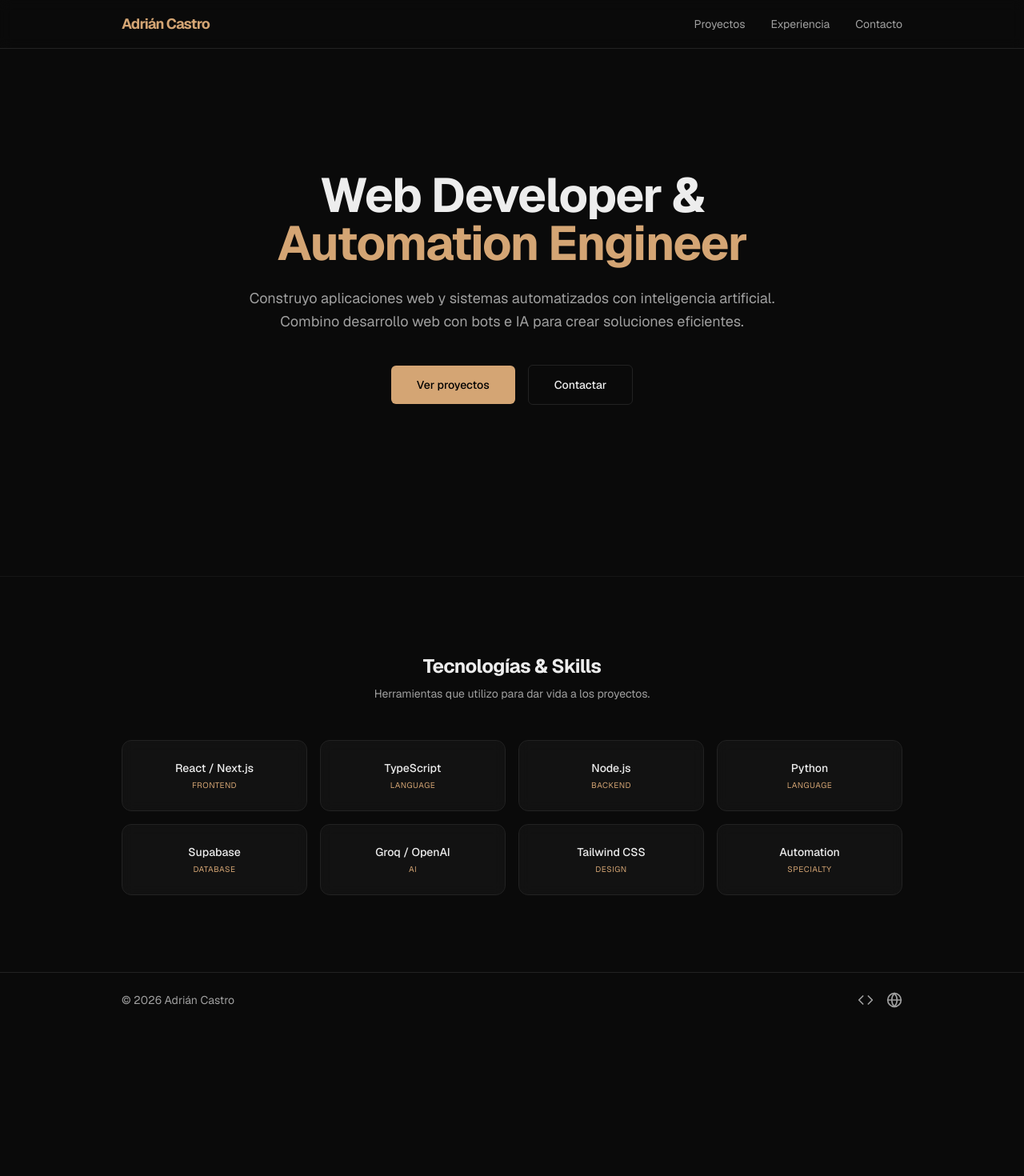
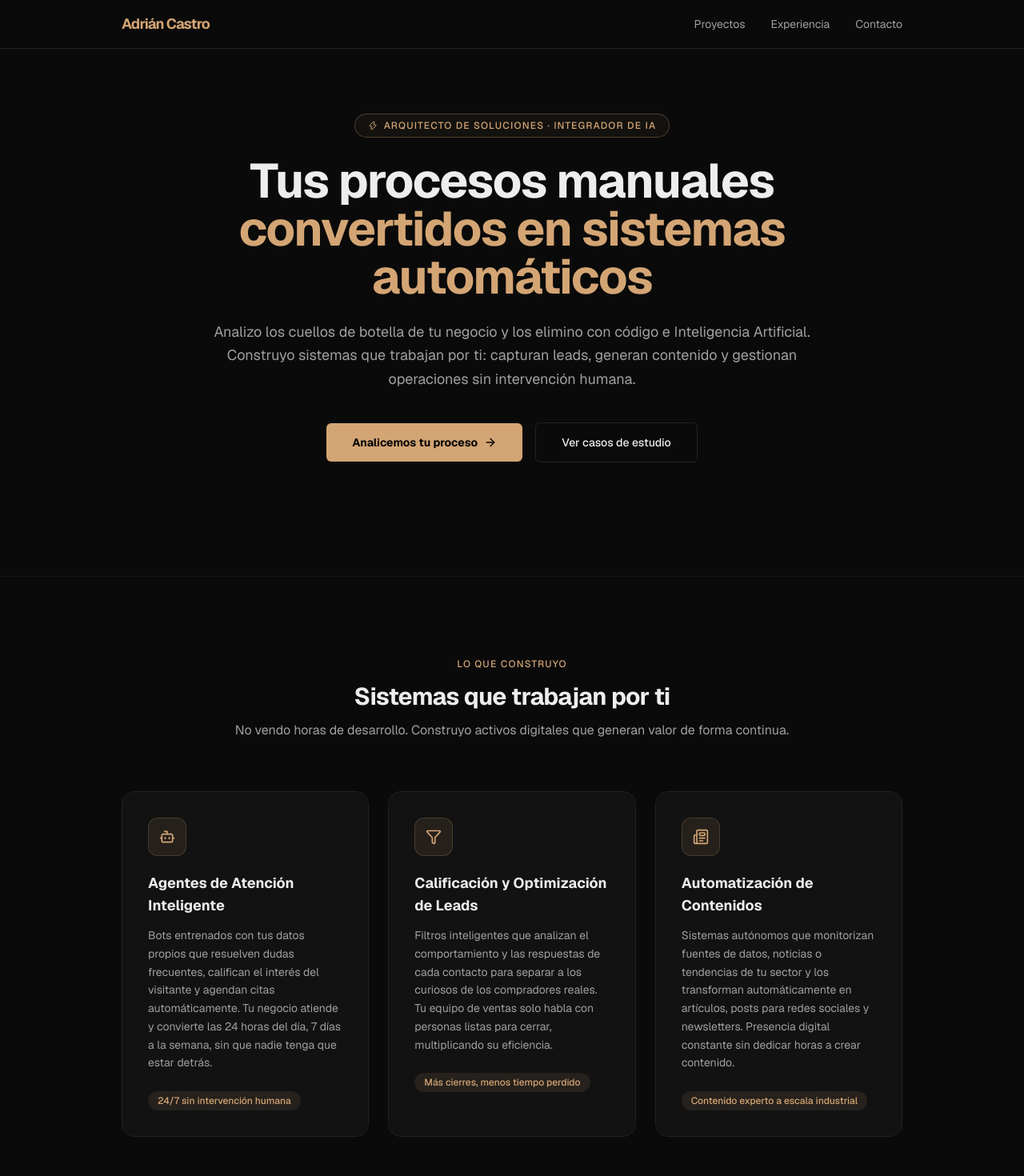
Before and after one commit to sradrii5/Portfolio, a Next.js app: page / in a window 1280 px wide. Shown: the top 1470 px of the page at 80% size. Before the commit the page ends 1284 px from the top, so only its background shows below. Built offline with nearby package versions, Linux system fonts and the light colour scheme.

Commit message:
feat: rebrand to AI Solutions Architect - new hero, project descriptions and solutions section

```diff
--- a/src/app/page.tsx
+++ b/src/app/page.tsx
@@ -1,10 +1,12 @@
 import Hero from "@/components/hero"
+import Solutions from "@/components/solutions"
 import Skills from "@/components/skills"
 
 export default function Home() {
   return (
     <>
       <Hero />
+      <Solutions />
       <Skills />
     </>
   )
--- a/src/components/hero.tsx
+++ b/src/components/hero.tsx
@@ -2,48 +2,62 @@
 
 import Link from "next/link"
 import { motion } from "framer-motion"
+import { ArrowRight, Zap } from "lucide-react"
 
 export default function Hero() {
   return (
     <section className="flex min-h-[90vh] flex-col items-center justify-center px-6">
-      <div className="mx-auto max-w-2xl text-center">
+      <div className="mx-auto max-w-3xl text-center">
+
+        <motion.div
+          initial={{ opacity: 0, y: 20 }}
+          animate={{ opacity: 1, y: 0 }}
+          transition={{ duration: 0.4 }}
+          className="mb-6 inline-flex items-center gap-2 rounded-full border border-gold/30 bg-gold/5 px-4 py-1.5 text-xs font-medium uppercase tracking-widest text-gold"
+        >
+          <Zap className="h-3 w-3" />
+          Arquitecto de Soluciones · Integrador de IA
+        </motion.div>
+
         <motion.h1
           initial={{ opacity: 0, y: 20 }}
           animate={{ opacity: 1, y: 0 }}
-          transition={{ duration: 0.5 }}
+          transition={{ duration: 0.5, delay: 0.1 }}
           className="text-4xl font-bold tracking-tight sm:text-6xl"
         >
-          Web Developer &<br />
-          <span className="text-gold">Automation Engineer</span>
+          Tus procesos manuales{" "}
+          <span className="text-gold">convertidos en sistemas automáticos</span>
         </motion.h1>
 
         <motion.p
           initial={{ opacity: 0, y: 20 }}
           animate={{ opacity: 1, y: 0 }}
-          transition={{ duration: 0.5, delay: 0.1 }}
+          transition={{ duration: 0.5, delay: 0.2 }}
           className="mt-6 text-lg leading-relaxed text-muted"
         >
-          Construyo aplicaciones web y sistemas automatizados con inteligencia artificial.
-          Combino desarrollo web con bots e IA para crear soluciones eficientes.
+          Analizo los cuellos de botella de tu negocio y los elimino con código e Inteligencia Artificial.
+          Construyo sistemas que trabajan por ti: capturan leads, generan contenido y gestionan operaciones
+          sin intervención humana.
         </motion.p>
 
         <motion.div
           initial={{ opacity: 0, y: 20 }}
           animate={{ opacity: 1, y: 0 }}
-          transition={{ duration: 0.5, delay: 0.2 }}
-          className="mt-10 flex items-center justify-center gap-4"
+          transition={{ duration: 0.5, delay: 0.3 }}
+          className="mt-10 flex flex-col items-center justify-center gap-4 sm:flex-row"
         >
           <Link
-            href="/projects"
-            className="rounded-md bg-gold px-8 py-3.5 text-sm font-medium text-black transition-all hover:scale-105 hover:opacity-90 active:scale-95"
+            href="/contact"
+            className="group flex items-center gap-2 rounded-md bg-gold px-8 py-3.5 text-sm font-bold text-black transition-all hover:scale-105 hover:opacity-90 active:scale-95"
           >
-            Ver proyectos
+            Analicemos tu proceso
+            <ArrowRight className="h-4 w-4 transition-transform group-hover:translate-x-1" />
           </Link>
           <Link
-            href="/contact"
+            href="/projects"
             className="rounded-md border border-border px-8 py-3.5 text-sm font-medium text-foreground transition-all hover:border-gold hover:bg-gold/5 active:scale-95"
           >
-            Contactar
+            Ver casos de estudio
           </Link>
         </motion.div>
       </div>
--- /dev/null
+++ b/src/components/solutions.tsx
@@ -0,0 +1,81 @@
+"use client"
+
+import { motion } from "framer-motion"
+import { Bot, Filter, Newspaper } from "lucide-react"
+
+const solutions = [
+  {
+    icon: Bot,
+    title: "Agentes de Atención Inteligente",
+    description:
+      "Bots entrenados con tus datos propios que resuelven dudas frecuentes, califican el interés del visitante y agendan citas automáticamente. Tu negocio atiende y convierte las 24 horas del día, 7 días a la semana, sin que nadie tenga que estar detrás.",
+    highlight: "24/7 sin intervención humana",
+  },
+  {
+    icon: Filter,
+    title: "Calificación y Optimización de Leads",
+    description:
+      "Filtros inteligentes que analizan el comportamiento y las respuestas de cada contacto para separar a los curiosos de los compradores reales. Tu equipo de ventas solo habla con personas listas para cerrar, multiplicando su eficiencia.",
+    highlight: "Más cierres, menos tiempo perdido",
+  },
+  {
+    icon: Newspaper,
+    title: "Automatización de Contenidos",
+    description:
+      "Sistemas autónomos que monitorizan fuentes de datos, noticias o tendencias de tu sector y los transforman automáticamente en artículos, posts para redes sociales y newsletters. Presencia digital constante sin dedicar horas a crear contenido.",
+    highlight: "Contenido experto a escala industrial",
+  },
+]
+
+export default function Solutions() {
+  return (
+    <section className="border-t border-border/50 py-24">
+      <div className="mx-auto max-w-5xl px-6">
+        <motion.div
+          initial={{ opacity: 0, y: 20 }}
+          whileInView={{ opacity: 1, y: 0 }}
+          viewport={{ once: true }}
+          transition={{ duration: 0.5 }}
+          className="mb-16 text-center"
+        >
+          <span className="text-xs font-medium uppercase tracking-widest text-gold">
+            Lo que construyo
+          </span>
+          <h2 className="mt-3 text-3xl font-bold tracking-tight">
+            Sistemas que trabajan por ti
+          </h2>
+          <p className="mt-3 text-muted">
+            No vendo horas de desarrollo. Construyo activos digitales que generan valor de forma continua.
+          </p>
+        </motion.div>
+
+        <div className="grid gap-6 md:grid-cols-3">
+          {solutions.map((solution, index) => (
+            <motion.div
+              key={solution.title}
+              initial={{ opacity: 0, y: 20 }}
+              whileInView={{ opacity: 1, y: 0 }}
+              viewport={{ once: true }}
+              transition={{ duration: 0.4, delay: index * 0.1 }}
+              className="group relative overflow-hidden rounded-2xl border border-border bg-card/50 p-8 backdrop-blur-sm transition-all hover:border-gold/40"
+            >
+              {/* Subtle glow on hover */}
+              <div className="pointer-events-none absolute inset-0 rounded-2xl bg-gold/0 transition-all duration-500 group-hover:bg-gold/[0.03]" />
+
+              <div className="mb-5 flex h-12 w-12 items-center justify-center rounded-xl border border-gold/20 bg-gold/10">
+                <solution.icon className="h-5 w-5 text-gold" />
+              </div>
+
+              <h3 className="mb-3 text-lg font-bold">{solution.title}</h3>
+              <p className="text-sm leading-relaxed text-muted">{solution.description}</p>
+
+              <div className="mt-6 inline-block rounded-full bg-gold/10 px-3 py-1 text-xs font-medium text-gold">
+                {solution.highlight}
+              </div>
+            </motion.div>
+          ))}
+        </div>
+      </div>
+    </section>
+  )
+}
--- a/src/data/projects.ts
+++ b/src/data/projects.ts
@@ -17,19 +17,19 @@ export const projects: Project[] = [
     title: "Toscanapizzeria.es",
     category: "web",
     description:
-      "Web corporativa para restaurante italiano con carta interactiva, menú completo, integración WhatsApp y diseño responsive.",
-    tech: ["PHP", "HTML/CSS", "JavaScript", "Apache"],
+      "Sistema de gestión operativa a medida para negocio de hostelería. Panel de control con Filament v3 para gestionar el catálogo de productos de forma dinámica, automatización del proceso de reservas y una vitrina digital que convierte visitas en clientes. Eficiencia operativa sin necesidad de intermediarios.",
+    tech: ["PHP", "Laravel", "Filament v3", "HTML/CSS", "JavaScript"],
     image: "/projects/toscana.png",
     links: {
       live: "https://toscanapizzeria.es",
     },
   },
   {
-    title: "BioHacking",
+    title: "BioHackerAge",
     category: "ia",
     description:
-      "Plataforma de divulgación sobre biohacking y longevidad con generación de contenido automatizada mediante IA.",
-    tech: ["Next.js", "TypeScript", "Groq AI", "Supabase", "Tailwind CSS"],
+      "Motor autónomo de curación y generación de contenido experto. Un pipeline de datos con IA (Gemini & Groq) que procesa fuentes científicas de PubMed, genera activos de marketing (artículos, newsletters) y los distribuye de forma multicanal sin intervención humana. El sistema produce contenido experto para una audiencia global a escala industrial.",
+    tech: ["Next.js", "TypeScript", "Gemini AI", "Groq AI", "Supabase", "Resend"],
     image: "/projects/biohacking.png",
     links: {
       github: "https://github.com/sradrii5/BioHacking",
@@ -40,7 +40,7 @@ export const projects: Project[] = [
     title: "BioHacking Bot",
     category: "bots",
     description:
-      "Bot automatizado que busca artículos científicos (PubMed) y noticias, los procesa con IA (Groq LLaMA 3.3) y publica contenido bilingüe ES/EN en Supabase.",
+      "Agente de procesamiento autónomo de información científica. Monitoriza en tiempo real la API de PubMed y feeds RSS, aplica modelos de lenguaje (LLaMA 3.3 vía Groq) para sintetizar y traducir contenido técnico complejo, y lo publica de forma bilingüe ES/EN de manera autónoma. Un trabajador digital que opera 24/7 sin coste operativo.",
     tech: ["TypeScript", "Groq AI", "PubMed API", "RSS", "Supabase"],
     image: "/projects/bot.png",
     links: {
```
